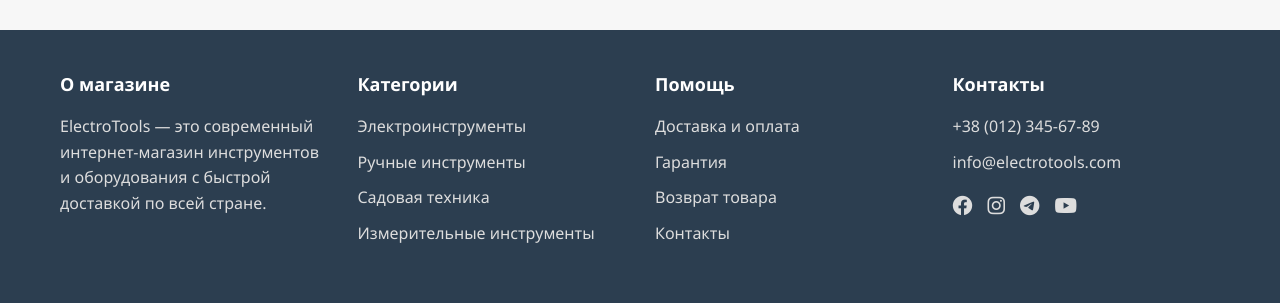
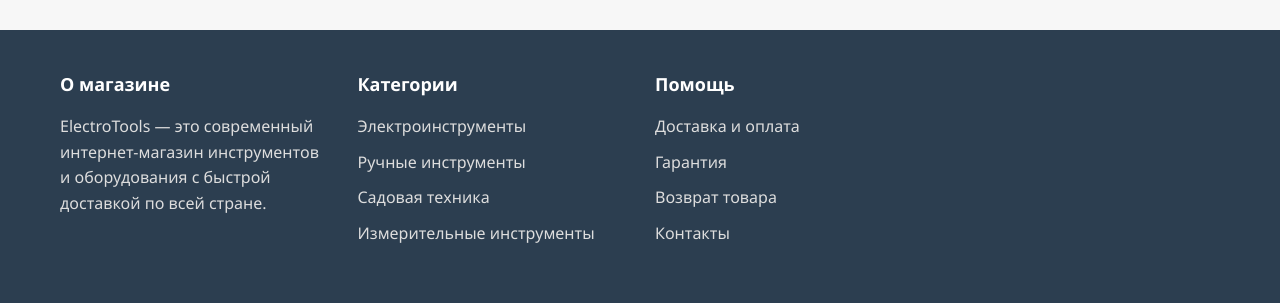
Before and after one commit to crypto-analyst-ua/BoltMaster, a plain HTML site: page index.html in a window 1280 px wide. Shown: the part 552-855 px from the top of the page. Drawn offline with Linux system fonts and the light colour scheme; no server answers; a script that the page names is missing.

Commit message:
Add files via upload

```diff
--- a/index.html
+++ b/index.html
@@ -230,18 +230,6 @@
       <a href="#">Контакты</a>
     </div>
 
-    <div class="footer-section">
-      <h4>Контакты</h4>
-      <p>+38 (012) 345-67-89</p>
-      <p>info@electrotools.com</p>
-      <div class="social-links">
-        <a href="#"><i class="fab fa-facebook"></i></a>
-        <a href="#"><i class="fab fa-instagram"></i></a>
-        <a href="#"><i class="fab fa-telegram"></i></a>
-        <a href="#"><i class="fab fa-youtube"></i></a>
-      </div>
-    </div>
-
     <div class="copyright">
       © <span id="year"></span> ElectroTools. Все права защищены.
     </div>
```
